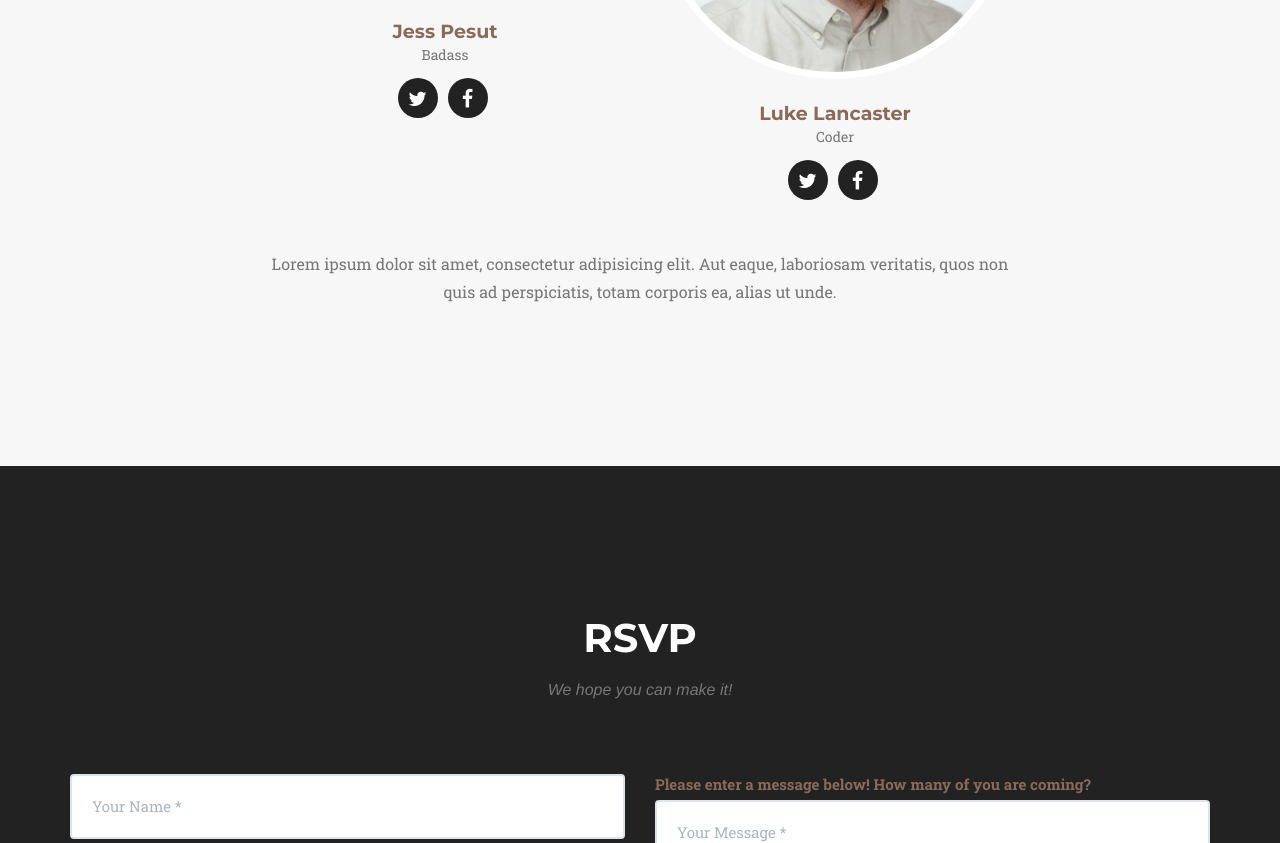
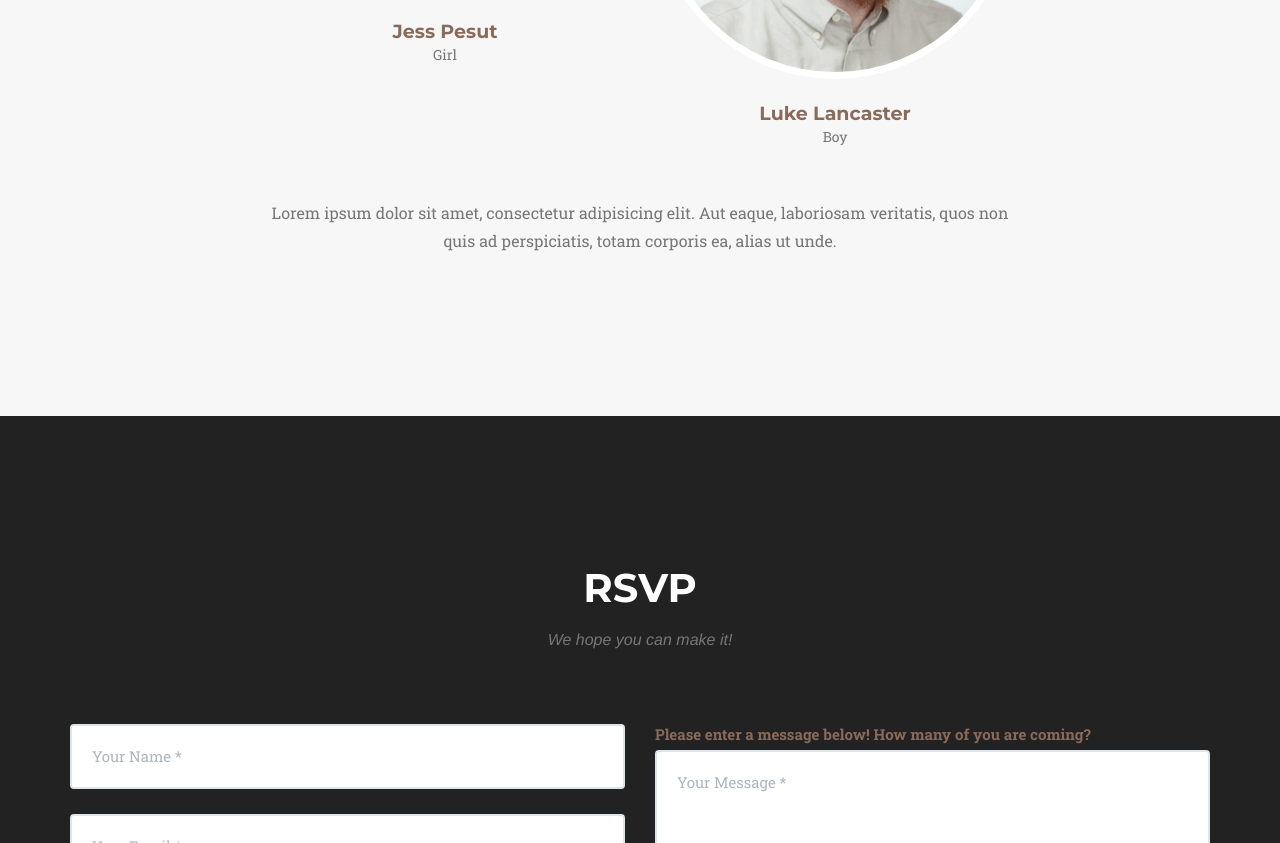
Before and after one commit to luketlancaster/pi-public, a plain HTML site: page agency-jekyll-theme/index.html in a window 1280 px wide. Shown: the part 3772-4615 px from the top of the page. Drawn offline with Linux system fonts and the light colour scheme; files whose address does not match are found by name; a web font is replaced by a local one.

Commit message:
fix user profiles

```diff
--- a/agency-jekyll-theme/index.html
+++ b/agency-jekyll-theme/index.html
@@ -213,12 +213,8 @@
                     <div class="team-member">
                         <img src="img/team/1.jpg" class="img-responsive img-circle" alt="">
                         <h4>Jess Pesut</h4>
-                        <p class="text-muted">Badass</p>
+                        <p class="text-muted">Girl</p>
                         <ul class="list-inline social-buttons">
-
-                            <li><a href=""><i class="fa fa-twitter"></i></a>
-
-                            <li><a href=""><i class="fa fa-facebook"></i></a>
 
 
                         </ul>
@@ -229,12 +225,8 @@
                     <div class="team-member">
                         <img src="img/team/2.jpg" class="img-responsive img-circle" alt="">
                         <h4>Luke Lancaster</h4>
-                        <p class="text-muted">Coder</p>
+                        <p class="text-muted">Boy</p>
                         <ul class="list-inline social-buttons">
-
-                            <li><a href=""><i class="fa fa-twitter"></i></a>
-
-                            <li><a href=""><i class="fa fa-facebook"></i></a>
 
 
                         </ul>
```
